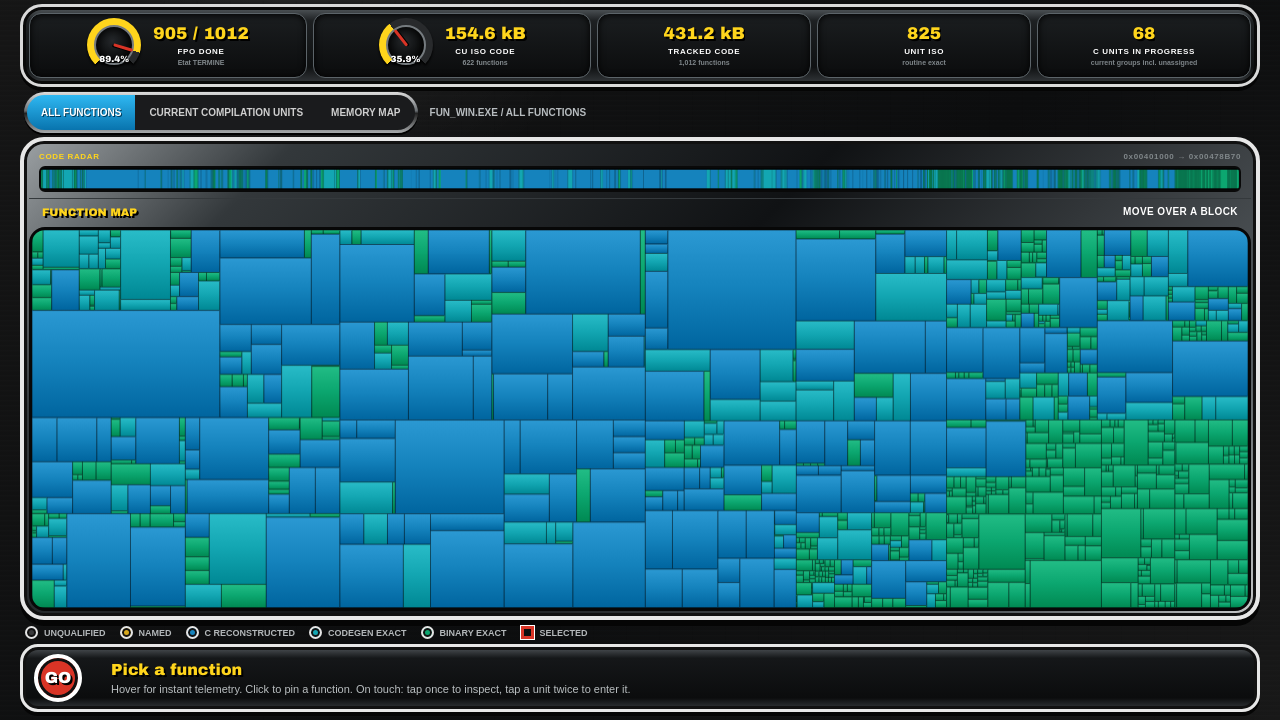
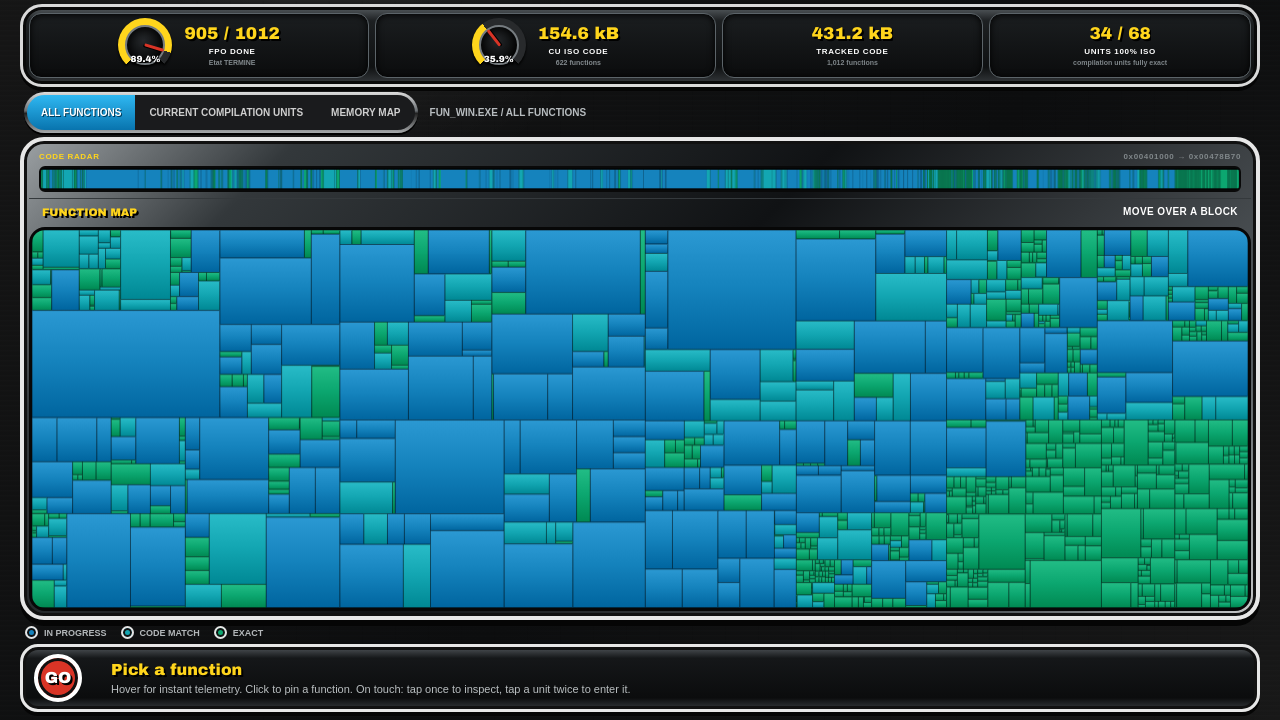
Before and after one commit to Karlos-fr/fun-tracks-decomp-progress, a plain HTML site: page docs/index.html in a window 1280 px wide. Shown: the part 80-800 px from the top of the page. Drawn offline with Linux system fonts and the light colour scheme.

Commit message:
Simplify progress page: tooltip, unit stat, legend
- Tooltip: drop size rank (TOP x%), Yes/No instead of YES/NO
- Replace 'Unit ISO' with compilation units 100% ISO (current C units fully exact)
- Remove 'C units in progress'; stats bar now has four cards
- Legend: In progress / Code match / Exact; drop Unqualified, Named and Selected

```diff
--- a/docs/app.js
+++ b/docs/app.js
@@ -4,9 +4,9 @@
 const STATUS={
   unknown:{label:'Unqualified',color:'#3a3a3c',score:0},
   named:{label:'Named',color:'#d7a81c',score:1},
-  source:{label:'C reconstructed',color:'#1583bd',score:2},
-  codegen_exact:{label:'Codegen exact',color:'#13a6b2',score:3},
-  binary_exact:{label:'Binary exact',color:'#0ca770',score:4}
+  source:{label:'In progress',color:'#1583bd',score:2},
+  codegen_exact:{label:'Code match',color:'#13a6b2',score:3},
+  binary_exact:{label:'Exact',color:'#0ca770',score:4}
 };
 const reducedMotion=matchMedia('(prefers-reduced-motion: reduce)').matches;
 const state={
@@ -35,6 +35,11 @@ function exactStats(fs){
   const exactFns=fs.filter(f=>f.status==='binary_exact');
   const exactBytes=exactFns.reduce((s,f)=>s+f.size,0);
   return{functions:exactFns.length,bytes:exactBytes,functionPct:100*exactFns.length/Math.max(1,fs.length),bytePct:100*exactBytes/Math.max(1,fs.reduce((s,f)=>s+f.size,0))};
+}
+function fullyExactUnits(fs){
+  const units=new Map();
+  for(const f of fs){if(f.unit_basis!=='CURRENT_C')continue;const u=f.compilation_unit||'UNASSIGNED';if(!units.has(u))units.set(u,true);if(!(f.cu_exact==='YES'||f.cu_exact===true))units.set(u,false)}
+  return{done:[...units.values()].filter(Boolean).length,total:units.size};
 }
 function aggregate(items){
   const groups=new Map();
@@ -137,14 +142,14 @@ function locate(e){const b=canvas.getBoundingClientRect(),x=e.clientX-b.left,y=e
 function sizeRank(i){return state.sizeRanks.get(i.address)||100}
 function tooltipHtml(i,touchHint=false){
   if(i.kind==='group')return'<div class="tooltip-inner"><div class="tooltip-title">'+esc(i.name)+'</div><div class="tooltip-row"><span>BASIS</span><b>'+unitBasisLabel(i.unit_basis)+'</b></div><div class="tooltip-row"><span>FUNCTIONS</span><b>'+i.functions.length+'</b></div><div class="tooltip-row"><span>SIZE</span><b>'+fmtBytes(i.size)+'</b></div><div class="tooltip-row"><span>EXACT FUNCTIONS</span><b>'+fmtPct(i.exactFunctionPct)+'</b></div><div class="tooltip-row"><span>EXACT BYTES</span><b>'+fmtPct(i.exactBytePct)+'</b></div><div class="tooltip-row"><span>UNIT CONFIDENCE</span><b>'+esc(i.unit_confidence||'—')+'</b></div><div class="tooltip-meter"><i style="width:'+Math.max(0,Math.min(100,i.exactBytePct))+'%"></i></div>'+(touchHint?'<div class="tooltip-hint">TAP AGAIN TO OPEN</div>':'')+'</div>';
-  const pct=statusPct(i),rank=sizeRank(i);return'<div class="tooltip-inner"><div class="tooltip-title">'+esc(i.symbol)+'</div><div class="tooltip-row"><span>ADDRESS</span><b>'+esc(i.address)+'</b></div><div class="tooltip-row"><span>SIZE</span><b>'+fmtBytes(i.size)+' · TOP '+rank.toFixed(rank<10?1:0)+'%</b></div><div class="tooltip-row"><span>STATUS</span><b>'+esc(STATUS[i.status]?.label||i.status)+'</b></div><div class="tooltip-row"><span>C RECONSTRUCTED</span><b>'+(cReconstructed(i)?'YES':'NO')+'</b></div><div class="tooltip-row"><span>INSTRUCTION MATCH</span><b>'+fmtPct(i.instruction_match_pct)+'</b></div><div class="tooltip-row"><span>LINKED MATCH</span><b>'+fmtPct(i.reccmp_match_pct)+'</b></div><div class="tooltip-meter"><i style="width:'+Math.max(0,Math.min(100,pct))+'%"></i></div></div>';
+  const pct=statusPct(i);return'<div class="tooltip-inner"><div class="tooltip-title">'+esc(i.symbol)+'</div><div class="tooltip-row"><span>ADDRESS</span><b>'+esc(i.address)+'</b></div><div class="tooltip-row"><span>SIZE</span><b>'+fmtBytes(i.size)+'</b></div><div class="tooltip-row"><span>STATUS</span><b>'+esc(STATUS[i.status]?.label||i.status)+'</b></div><div class="tooltip-row"><span>C RECONSTRUCTED</span><b>'+(cReconstructed(i)?'Yes':'No')+'</b></div><div class="tooltip-row"><span>INSTRUCTION MATCH</span><b>'+fmtPct(i.instruction_match_pct)+'</b></div><div class="tooltip-row"><span>LINKED MATCH</span><b>'+fmtPct(i.reccmp_match_pct)+'</b></div><div class="tooltip-meter"><i style="width:'+Math.max(0,Math.min(100,pct))+'%"></i></div></div>';
 }
 function placeTooltip(e){const stage=canvas.parentElement.getBoundingClientRect(),box=tooltip.getBoundingClientRect();let left=e.clientX-stage.left+18,top=e.clientY-stage.top+18;if(left+box.width>stage.width-8)left=e.clientX-stage.left-box.width-18;if(top+box.height>stage.height-8)top=e.clientY-stage.top-box.height-18;tooltip.style.left=Math.max(8,left)+'px';tooltip.style.top=Math.max(8,top)+'px'}
 function showTooltip(r,e,touchHint=false){if(!r){tooltip.hidden=true;hoverReadout.textContent='MOVE OVER A BLOCK';return}tooltip.innerHTML=tooltipHtml(r.item,touchHint);tooltip.hidden=false;placeTooltip(e);const i=r.item;hoverReadout.textContent=i.kind==='group'?i.name+' · '+i.functions.length+' FUNCTIONS':i.address+' · '+i.symbol}
 function showDetail(i){
   state.selectedKey=itemKey(i);
   if(i.kind==='group'){detail.innerHTML='<div class="inspector-number">'+String(Math.min(99,i.functions.length)).padStart(2,'0')+'</div><div><h2>'+esc(i.name)+'</h2><p>'+i.functions.length+' functions · '+fmtBytes(i.size)+' · '+fmtPct(i.exactBytePct)+' of bytes exact.</p><div class="detail-grid"><div><span>EXACT FUNCTIONS</span><strong>'+fmtPct(i.exactFunctionPct)+'</strong></div><div><span>EXACT BYTES</span><strong>'+fmtPct(i.exactBytePct)+'</strong></div><div><span>UNIT CONFIDENCE</span><strong>'+esc(i.unit_confidence||'—')+'</strong></div><div><span>SIZE</span><strong>'+fmtBytes(i.size)+'</strong></div></div></div>';return}
-  const pct=statusPct(i),rank=sizeRank(i);detail.innerHTML='<div class="inspector-number">'+Math.round(pct)+'</div><div><h2>'+esc(i.symbol)+'</h2><p>'+esc(i.address)+' · '+fmtBytes(i.size)+' · '+esc(STATUS[i.status]?.label||i.status)+'</p><div class="detail-grid"><div><span>CURRENT COMPILATION UNIT</span><strong>'+esc(i.compilation_unit||'UNASSIGNED')+'</strong></div><div><span>CLASS</span><strong>'+esc(i.function_class||'—')+'</strong></div><div><span>C RECONSTRUCTED</span><strong>'+(cReconstructed(i)?'YES':'NO')+'</strong></div><div><span>SIZE RANK</span><strong>TOP '+rank.toFixed(rank<10?1:0)+'%</strong></div><div><span>INSTRUCTION MATCH</span><strong>'+fmtPct(i.instruction_match_pct)+'</strong></div><div><span>LINKED MATCH</span><strong>'+fmtPct(i.reccmp_match_pct)+'</strong></div><div><span>RAW MATCH</span><strong>'+fmtPct(i.raw_match_pct)+'</strong></div><div><span>STATUS</span><strong>'+esc(STATUS[i.status]?.label||i.status)+'</strong></div></div></div>';
+  const pct=statusPct(i);detail.innerHTML='<div class="inspector-number">'+Math.round(pct)+'</div><div><h2>'+esc(i.symbol)+'</h2><p>'+esc(i.address)+' · '+fmtBytes(i.size)+' · '+esc(STATUS[i.status]?.label||i.status)+'</p><div class="detail-grid"><div><span>CURRENT COMPILATION UNIT</span><strong>'+esc(i.compilation_unit||'UNASSIGNED')+'</strong></div><div><span>CLASS</span><strong>'+esc(i.function_class||'—')+'</strong></div><div><span>C RECONSTRUCTED</span><strong>'+(cReconstructed(i)?'Yes':'No')+'</strong></div><div><span>INSTRUCTION MATCH</span><strong>'+fmtPct(i.instruction_match_pct)+'</strong></div><div><span>LINKED MATCH</span><strong>'+fmtPct(i.reccmp_match_pct)+'</strong></div><div><span>RAW MATCH</span><strong>'+fmtPct(i.raw_match_pct)+'</strong></div><div><span>STATUS</span><strong>'+esc(STATUS[i.status]?.label||i.status)+'</strong></div></div></div>';
 }
 function clearTouchFocus(){state.touchArmed=null;state.hoveredKey=null;tooltip.hidden=true;hoverReadout.textContent='MOVE OVER A BLOCK'}
 function setHover(i){const key=i?itemKey(i):null;if(key!==state.hoveredKey){state.hoveredKey=key;state.hoverStarted=performance.now();schedule()}}
@@ -238,11 +243,11 @@ fetch('data/progress.json',{cache:'no-store'}).then(r=>{if(!r.ok)throw new Error
   const sizes=[...data.functions].sort((a,b)=>b.size-a.size);sizes.forEach((f,index)=>state.sizeRanks.set(f.address,100*(index+1)/sizes.length));
   const first=data.functions[0],last=data.functions[data.functions.length-1];if(first&&last)radarRange.textContent=first.address+' → '+last.address;
   const c=data.summary.status_counts,total=Math.max(1,data.summary.functions),v=data.summary.validation||{},legacyExact=c.binary_exact||0,doneFns=v.finished_functions??v.unit_iso_functions??legacyExact,doneFunctionPct=v.finished_function_pct??v.unit_iso_function_pct??(100*legacyExact/total),unitFns=v.unit_iso_functions??legacyExact,cuFns=v.cu_iso_functions??legacyExact,cuBytes=v.cu_iso_bytes??(data.summary.status_bytes?.binary_exact||data.functions.filter(f=>f.status==='binary_exact').reduce((s,f)=>s+f.size,0)),cuBytePct=v.cu_iso_byte_pct??(100*cuBytes/Math.max(1,data.summary.bytes)),angle1=doneFunctionPct*2.7,angle2=cuBytePct*2.7;
+  const isoUnits=fullyExactUnits(data.functions);
   stats.innerHTML='<div class="gauge-card"><div class="gauge" data-target-angle="'+angle1+'" data-target-pct="'+doneFunctionPct+'" style="--angle:0deg;--needle:-135deg"><div class="gauge-readout">0.0%</div></div><div class="gauge-copy"><strong>'+doneFns+' / '+total+'</strong><span>FPO DONE</span><small>Etat TERMINE</small></div></div>'+
     '<div class="gauge-card"><div class="gauge" data-target-angle="'+angle2+'" data-target-pct="'+cuBytePct+'" style="--angle:0deg;--needle:-135deg"><div class="gauge-readout">0.0%</div></div><div class="gauge-copy"><strong>'+fmtBytes(cuBytes)+'</strong><span>CU ISO CODE</span><small>'+cuFns.toLocaleString('en-US')+' functions</small></div></div>'+
     '<div class="stat"><strong>'+fmtBytes(data.summary.bytes)+'</strong><span>TRACKED CODE</span><small>'+data.summary.functions.toLocaleString('en-US')+' functions</small></div>'+
-    '<div class="stat"><strong>'+unitFns+'</strong><span>UNIT ISO</span><small>routine exact</small></div>'+
-    '<div class="stat"><strong>'+(data.summary.active_compilation_units||0)+'</strong><span>C UNITS IN PROGRESS</span><small>current groups incl. unassigned</small></div>';
+    '<div class="stat"><strong>'+isoUnits.done+' / '+isoUnits.total+'</strong><span>UNITS 100% ISO</span><small>compilation units fully exact</small></div>';
   const gaugeStart=performance.now();
   const gaugeDuration=reducedMotion?0:1150;
   const animateGauges=now=>{
--- a/docs/index.html
+++ b/docs/index.html
@@ -6,7 +6,7 @@
   <meta name="color-scheme" content="dark">
   <meta name="description" content="Interactive progress map for the Fun Tracks / Ignition decompilation project.">
   <title>Fun Tracks / Ignition — Decomp Progress</title>
-  <link rel="stylesheet" href="style.css?v=14">
+  <link rel="stylesheet" href="style.css?v=15">
 </head>
 <body>
   <main class="shell">
@@ -49,12 +49,9 @@
     </section>
 
     <section class="legend" aria-label="Progress legend">
-      <span><i class="swatch unknown"></i>UNQUALIFIED</span>
-      <span><i class="swatch named"></i>NAMED</span>
-      <span><i class="swatch source"></i>C RECONSTRUCTED</span>
-      <span><i class="swatch codegen_exact"></i>CODEGEN EXACT</span>
-      <span><i class="swatch binary_exact"></i>BINARY EXACT</span>
-      <span class="legend-selected"><i></i>SELECTED</span>
+      <span><i class="swatch source"></i>IN PROGRESS</span>
+      <span><i class="swatch codegen_exact"></i>CODE MATCH</span>
+      <span><i class="swatch binary_exact"></i>EXACT</span>
     </section>
 
     <section class="inspector" id="detail" aria-live="polite">
@@ -67,6 +64,6 @@
 
     <footer>PUBLIC PROGRESS METADATA ONLY · NO PRIVATE SOURCE CODE OR INTERNAL EVIDENCE</footer>
   </main>
-  <script src="app.js?v=16" defer></script>
+  <script src="app.js?v=18" defer></script>
 </body>
 </html>
--- a/docs/style.css
+++ b/docs/style.css
@@ -29,7 +29,7 @@ h1{margin:0;font:900 clamp(30px,5vw,54px)/.93 "Arial Black",Impact,sans-serif;te
 .repo-link{color:#111;text-decoration:none;font:900 11px/1 "Arial Black",Impact,sans-serif;background:var(--yellow);border:3px solid #fff;border-radius:999px;padding:10px 15px;box-shadow:inset 0 0 0 2px #111,0 3px 0 #000}
 .repo-link:hover{transform:translateY(-1px);filter:brightness(1.08)}
 .dash{
-  display:grid;grid-template-columns:1.3fr 1.3fr repeat(3,minmax(0,1fr));gap:8px;padding:9px;border:3px solid #d9d9d9;border-radius:22px;
+  display:grid;grid-template-columns:1.3fr 1.3fr repeat(2,minmax(0,1fr));gap:8px;padding:9px;border:3px solid #d9d9d9;border-radius:22px;
   background:linear-gradient(#555b5f,#1d2022 18%,#0f1112 78%,#35393c);box-shadow:inset 0 0 0 3px #090909,0 4px 0 #050505
 }
 .gauge-card,.stat{min-width:0;border-radius:12px;background:linear-gradient(#1b1e20,#0b0c0d);border:1px solid #5c6469;box-shadow:inset 0 1px 7px #000}
@@ -65,8 +65,8 @@ button:hover,button:focus-visible{filter:brightness(1.18);outline:2px solid var(
 .legend{display:flex;flex-wrap:wrap;gap:9px 14px;padding:12px 5px 9px;font-size:9px;font-weight:900;color:#b4b8ba}.legend span{display:inline-flex;gap:6px;align-items:center}.swatch{width:13px;height:13px;border:2px solid #e5e5e5;border-radius:50%;box-shadow:inset 0 0 0 2px #111}.swatch.unknown{background:var(--unknown)}.swatch.named{background:var(--named)}.swatch.source{background:var(--source)}.swatch.codegen_exact{background:var(--codegen)}.swatch.binary_exact{background:var(--binary)}.legend-selected i{display:inline-block;width:13px;height:13px;border:3px solid var(--red);box-shadow:0 0 0 1px #fff}
 .inspector{display:grid;grid-template-columns:64px 1fr;gap:13px;align-items:center;min-height:92px;padding:10px 14px;border:3px solid #e7e7e7;border-radius:18px;background:linear-gradient(#4f5458,#151719 18%,#0b0c0d 82%,#33373a);box-shadow:inset 0 0 0 3px #111,0 4px 0 #050505}.inspector-number{display:grid;place-items:center;width:56px;height:56px;border-radius:50%;background:var(--red);border:4px solid #fff;box-shadow:inset 0 0 0 3px #111;color:#fff;font:900 18px/1 "Arial Black",Impact,sans-serif;text-shadow:2px 2px 0 #000}.inspector h2{margin:0;color:var(--yellow);font:900 18px/1 "Arial Black",Impact,sans-serif;text-shadow:2px 2px 0 #000}.inspector p{margin:5px 0 0;color:#b9bec0;font-size:11px}.detail-grid{display:grid;grid-template-columns:repeat(4,minmax(0,1fr));gap:7px;margin-top:10px}.detail-grid div{padding:8px 9px;border-radius:8px;background:#0c0d0e;border:1px solid #4b5154}.detail-grid span{display:block;color:#81898c;font-size:8px;font-weight:900;letter-spacing:.06em}.detail-grid strong{display:block;margin-top:3px;color:#fff;font-size:11px;overflow-wrap:anywhere}
 footer{padding:15px 4px 0;color:#696f72;font-size:8px;font-weight:900;letter-spacing:.08em}
-@media(max-width:900px){.dash{grid-template-columns:1fr 1fr 1fr}.gauge-card{grid-column:span 1}.detail-grid{grid-template-columns:1fr 1fr}}
-@media(max-width:760px){body{padding:10px 7px 26px}.hero{padding-top:7px}.game-logo{width:52px;height:52px}.dash{grid-template-columns:1fr 1fr;border-radius:16px}.gauge-card{grid-template-columns:62px max-content;justify-content:center}.gauge{width:58px;height:58px}.gauge:after{left:28px;top:9px;height:21px;transform-origin:50% 20px}.gauge-readout{padding-bottom:9px;font-size:9px}.gauge-copy strong,.stat strong{font-size:17px}.stat:last-child{grid-column:1/-1}.control-strip{flex-wrap:wrap}.mode-switch{width:100%}.mode-switch button{flex:1;padding:0 7px}.crumb{order:3;width:100%}.map-stage{height:550px;min-height:400px}.race-panel{border-radius:18px}.race-panel-top{font-size:9px}#hover-readout{display:none}.detail-grid{grid-template-columns:1fr 1fr}.radar-label span:last-child{display:none}}
+@media(max-width:900px){.dash{grid-template-columns:1fr 1fr}.gauge-card{grid-column:span 1}.detail-grid{grid-template-columns:1fr 1fr}}
+@media(max-width:760px){body{padding:10px 7px 26px}.hero{padding-top:7px}.game-logo{width:52px;height:52px}.dash{grid-template-columns:1fr 1fr;border-radius:16px}.gauge-card{grid-template-columns:62px max-content;justify-content:center}.gauge{width:58px;height:58px}.gauge:after{left:28px;top:9px;height:21px;transform-origin:50% 20px}.gauge-readout{padding-bottom:9px;font-size:9px}.gauge-copy strong,.stat strong{font-size:17px}.control-strip{flex-wrap:wrap}.mode-switch{width:100%}.mode-switch button{flex:1;padding:0 7px}.crumb{order:3;width:100%}.map-stage{height:550px;min-height:400px}.race-panel{border-radius:18px}.race-panel-top{font-size:9px}#hover-readout{display:none}.detail-grid{grid-template-columns:1fr 1fr}.radar-label span:last-child{display:none}}
 @media(prefers-reduced-motion:reduce){.tooltip{animation:none}}
 
 
@@ -125,7 +125,7 @@ footer{display:none}
   h1{font-size:24px}
   .eyebrow{font-size:7px}
   .subtitle{display:none}
-  .dash{grid-template-columns:repeat(5,minmax(0,1fr));gap:3px;padding:4px;border-radius:12px}
+  .dash{grid-template-columns:repeat(4,minmax(0,1fr));gap:3px;padding:4px;border-radius:12px}
   .gauge-card,.stat{min-height:44px;padding:5px 2px;display:flex;flex-direction:column;align-items:center;justify-content:center;text-align:center}
   .gauge{display:none}
   .gauge-copy strong,.stat strong{font-size:10px}
```
